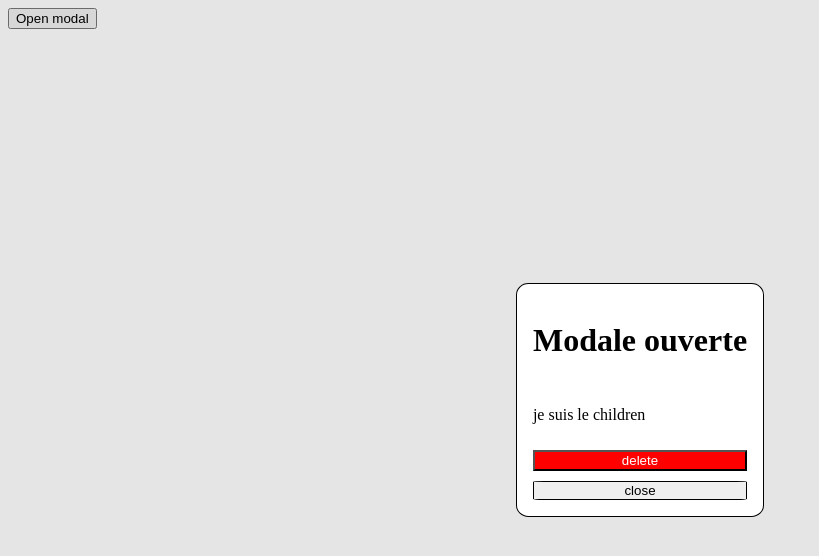
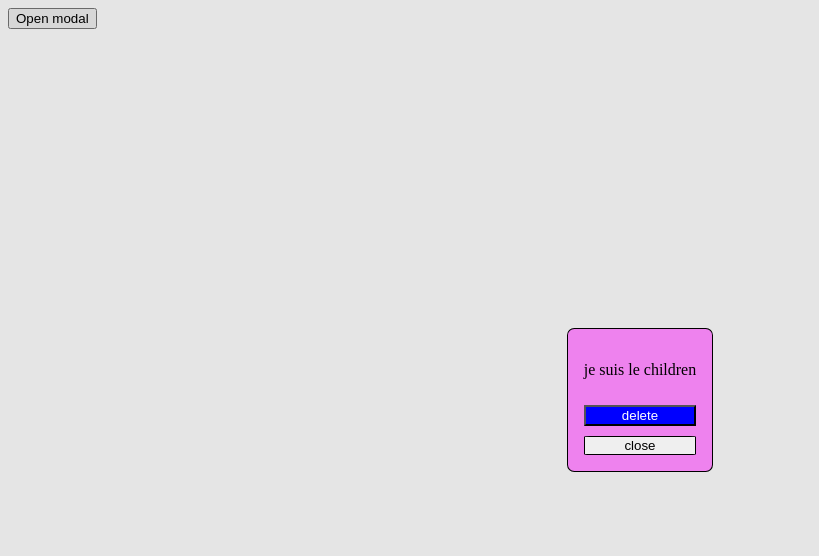
Before and after one commit to rose-charlotte/Modal, a React (Vite) app: page / in a window 1280 px wide. Both pictures are taken after a click on the button "Open modal". Shown: the top 556 px of the page, without its empty margins (0-819 px from the left). Built offline with nearby package versions, Linux system fonts and the light colour scheme.

Commit message:
setUp the modal completly open for css style

```diff
--- a/src/DashBoard.tsx
+++ b/src/DashBoard.tsx
@@ -11,14 +11,29 @@ export function DashBoard() {
             onClick: () => {
                 alert("cliqué");
             },
-            style: { backgroundColor: "red", color: "white" },
+            styles: {
+                style: {
+                    backgroundColor: "blue",
+                    color: "white",
+                },
+            },
         },
     ];
 
     return (
         <div>
             <button onClick={() => setIsOpened(!isOpened)}>Open modal</button>
-            <Modal open={isOpened} title="Modale ouverte" buttonProps={buttons}>
+            <Modal
+                open={isOpened}
+                buttonProps={buttons}
+                styles={{
+                    dialog: {
+                        style: {
+                            backgroundColor: "violet",
+                        },
+                    },
+                }}
+            >
                 <>
                     <p>je suis le children</p>
                 </>
--- a/src/Dashboard.module.scss
+++ b/src/Dashboard.module.scss
@@ -0,0 +1,3 @@
+.dialog {
+    border-radius: 40%;
+}
--- a/src/Modal.module.scss
+++ b/src/Modal.module.scss
@@ -10,7 +10,7 @@
     transform: translate(-50%, -50%);
 }
 
-dialog {
+.dialog {
     border: 1px solid black;
     border-radius: 5%;
 }
--- a/src/Modal.tsx
+++ b/src/Modal.tsx
@@ -16,6 +16,19 @@ export function Modal(props: ModalProps) {
         dialogRef.current?.showModal();
     }, [dialogRef]);
 
+    const concatClassNames = (...classNames: (string | undefined)[]) =>
+        classNames.reduce((previousClassName, className) => {
+            if (!className) {
+                return previousClassName;
+            }
+
+            if (!previousClassName) {
+                return className;
+            }
+
+            return `${previousClassName} ${className}`;
+        });
+
     useEffect(() => {
         if (open) {
             show();
@@ -25,18 +38,44 @@ export function Modal(props: ModalProps) {
     }, [open, close, show]);
 
     return (
-        <dialog ref={dialogRef}>
-            <div className={style.container /* undefined*/}>
-                <h1 aria-label="Main title">{props.title}</h1>
+        <dialog
+            ref={dialogRef}
+            className={concatClassNames(style.dialog, props.styles?.dialog?.className)}
+            style={props.styles?.dialog?.style}
+        >
+            <div
+                className={concatClassNames(style.container, props.styles?.container?.className)}
+                style={props.styles?.container?.style}
+            >
+                {props.title && (
+                    <h1
+                        aria-label={props.title}
+                        style={props.styles?.title?.style}
+                        className={props.styles?.title?.className}
+                    >
+                        {props.title}
+                    </h1>
+                )}
                 <div>{props.children}</div>
                 {props.buttonProps &&
                     props.buttonProps.map(button => (
-                        <button aria-label={button.text} style={button.style} key={button.key} onClick={button.onClick}>
+                        <button
+                            aria-label={button.text}
+                            style={button.styles?.style}
+                            key={button.key}
+                            onClick={button.onClick}
+                            className={button.styles?.className}
+                        >
                             {button.text}
                         </button>
                     ))}
                 {!props.hideCloseButton && (
-                    <button aria-label="close" className={style.closeBtn /*undefined*/} onClick={close}>
+                    <button
+                        aria-label="close"
+                        className={concatClassNames(style.closeBtn, props.styles?.closeButton?.className)}
+                        style={props.styles?.closeButton?.style}
+                        onClick={close}
+                    >
                         close
                     </button>
                 )}
@@ -52,11 +91,24 @@ export interface ModalProps {
     children?: ReactNode;
     buttonProps?: ButtonProps[];
     hideCloseButton?: boolean;
+    styles?: ModalStyles;
 }
 
 export interface ButtonProps {
     key: string;
     text: string;
     onClick: () => void;
+    styles?: CombinedStyles;
+}
+
+export interface ModalStyles {
+    dialog?: CombinedStyles;
+    container?: CombinedStyles;
+    title?: CombinedStyles;
+    closeButton?: CombinedStyles;
+}
+
+export interface CombinedStyles {
+    className?: string;
     style?: React.CSSProperties;
 }
```
Also changed, not shown: 1 other file (tests, documents, lock files or other folders).
